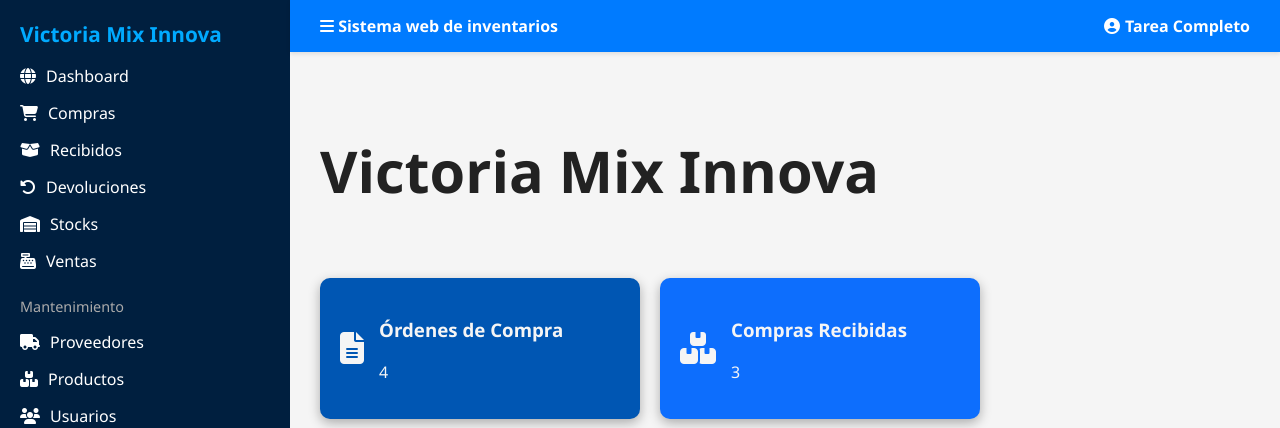
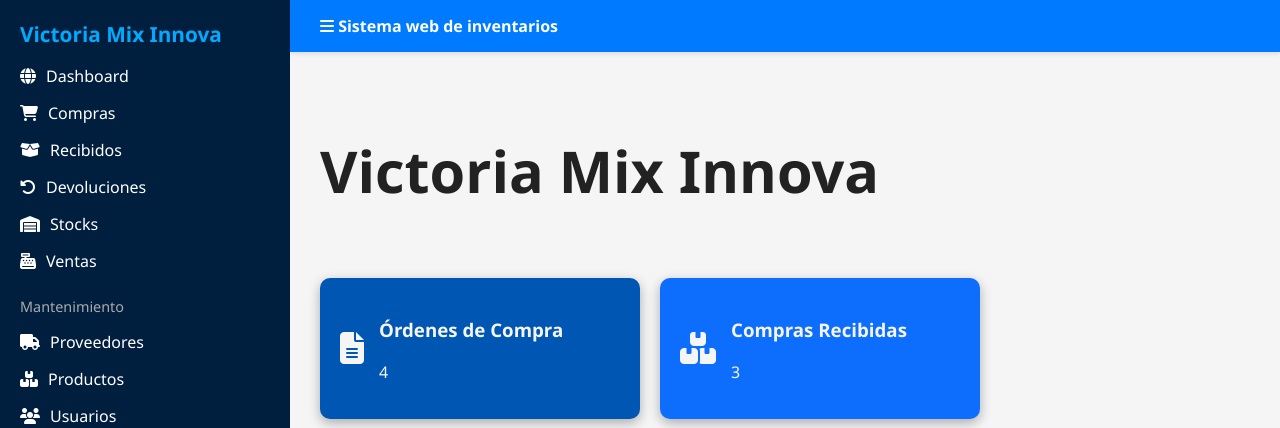
Before and after one commit to Taker-Miller/victoriaMixInnova, a Django app: page / in a window 1280 px wide. Shown: the top 428 px of the page. Run offline with Django 5.2, Linux system fonts and the light colour scheme; a user stored in the database is signed in; data comes from the database, SQL or seed files in the repository; data that the repository does not hold is empty.

Commit message:
cambios2

```diff
--- a/miinventario/inventario/templates/base.html
+++ b/miinventario/inventario/templates/base.html
@@ -200,9 +200,6 @@ body.dark-mode .dashboard-header h1 {
         <div class="main-section">
             <div class="topbar">
                 <span><i class="fas fa-bars"></i> Sistema web de inventarios</span>
-                <div class="user-box">
-                    <i class="fas fa-user-circle"></i> Tarea Completo
-                </div>
             </div>
             <div class="main-content">
                 {% block content %}{% endblock %}
```
